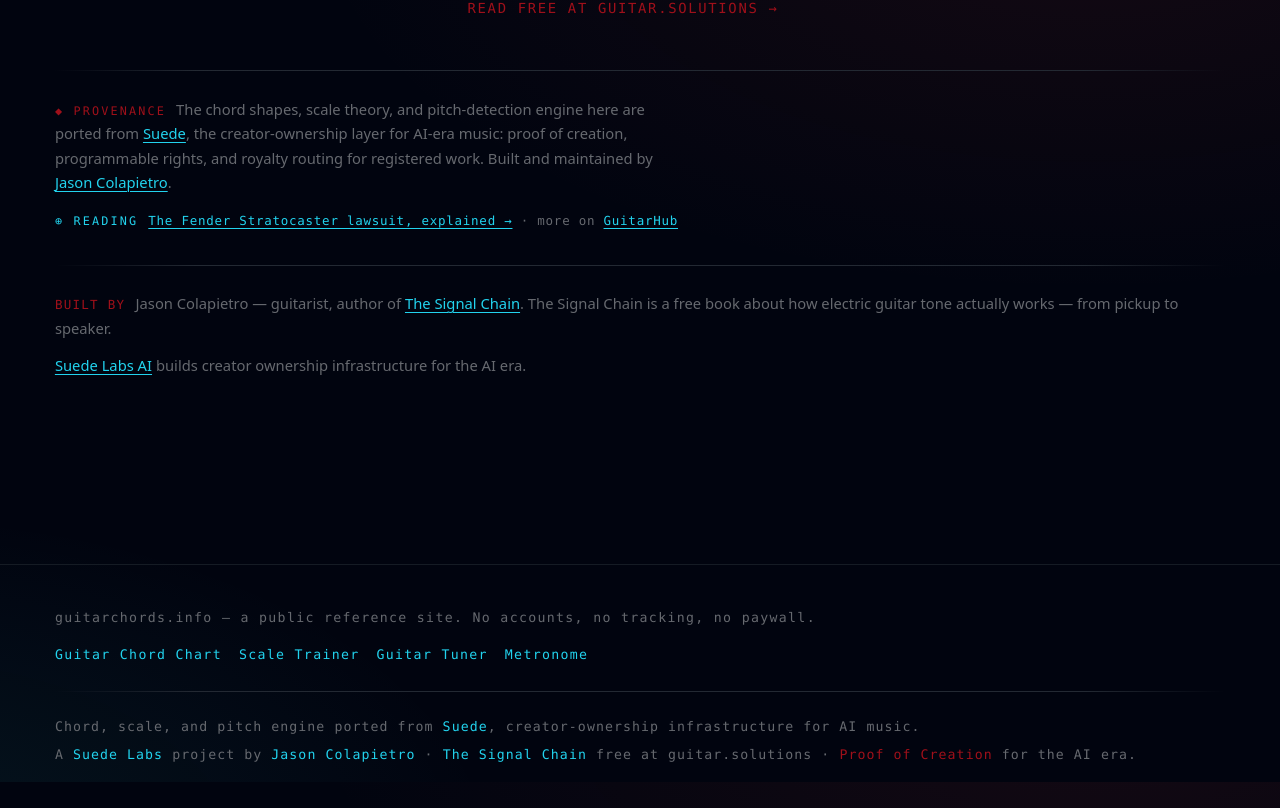
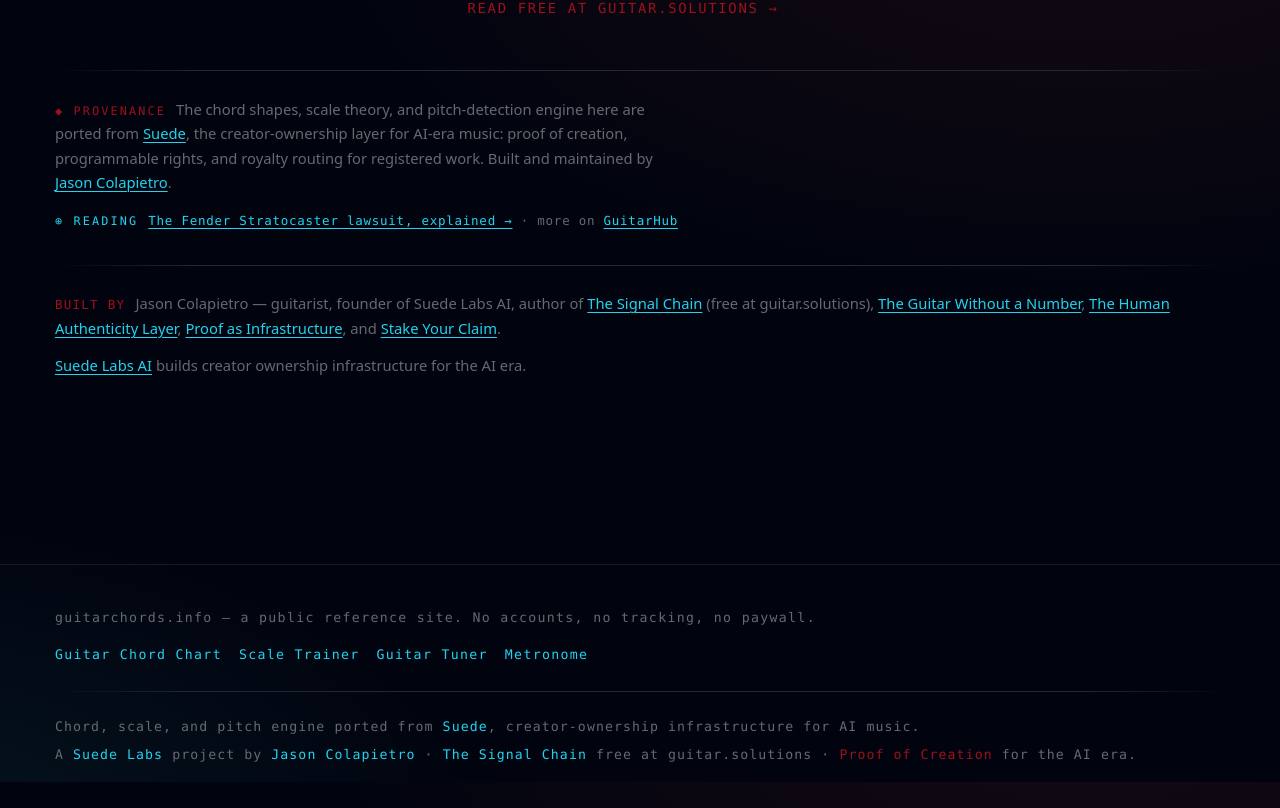
Before and after one commit to Suede-AI/guitar-chords, a Next.js app: page / in a window 1280 px wide. Shown: the part 1618-2426 px from the top of the page. Built offline with nearby package versions, Linux system fonts and the light colour scheme.

Commit message:
feat: expand author byline to all 5 books on guitarchords homepage

```diff
--- a/app/page.tsx
+++ b/app/page.tsx
@@ -349,7 +349,7 @@
             >
               Built by
             </span>
-            Jason Colapietro — guitarist, author of{" "}
+            Jason Colapietro — guitarist, founder of Suede Labs AI, author of{" "}
             <a
               className="link"
               href="https://guitar.solutions"
@@ -359,9 +359,47 @@
             >
               The Signal Chain
             </a>
-            .{" "}
-            The Signal Chain is a free book about how electric guitar tone
-            actually works — from pickup to speaker.
+            {" "}(free at guitar.solutions),{" "}
+            <a
+              className="link"
+              href="https://www.amazon.com/dp/B0GD5FX6N6"
+              target="_blank"
+              rel="noopener"
+              style={{ color: "var(--color-registry-cyan)" }}
+            >
+              The Guitar Without a Number
+            </a>
+            ,{" "}
+            <a
+              className="link"
+              href="https://www.amazon.com/dp/B0GD5FX6N6"
+              target="_blank"
+              rel="noopener"
+              style={{ color: "var(--color-registry-cyan)" }}
+            >
+              The Human Authenticity Layer
+            </a>
+            ,{" "}
+            <a
+              className="link"
+              href="https://www.amazon.com/dp/B0GMB2VLXQ"
+              target="_blank"
+              rel="noopener"
+              style={{ color: "var(--color-registry-cyan)" }}
+            >
+              Proof as Infrastructure
+            </a>
+            , and{" "}
+            <a
+              className="link"
+              href="https://www.amazon.com/dp/B0GRG8LGQQ"
+              target="_blank"
+              rel="noopener"
+              style={{ color: "var(--color-registry-cyan)" }}
+            >
+              Stake Your Claim
+            </a>
+            .
           </p>
           <p
             style={{
```
